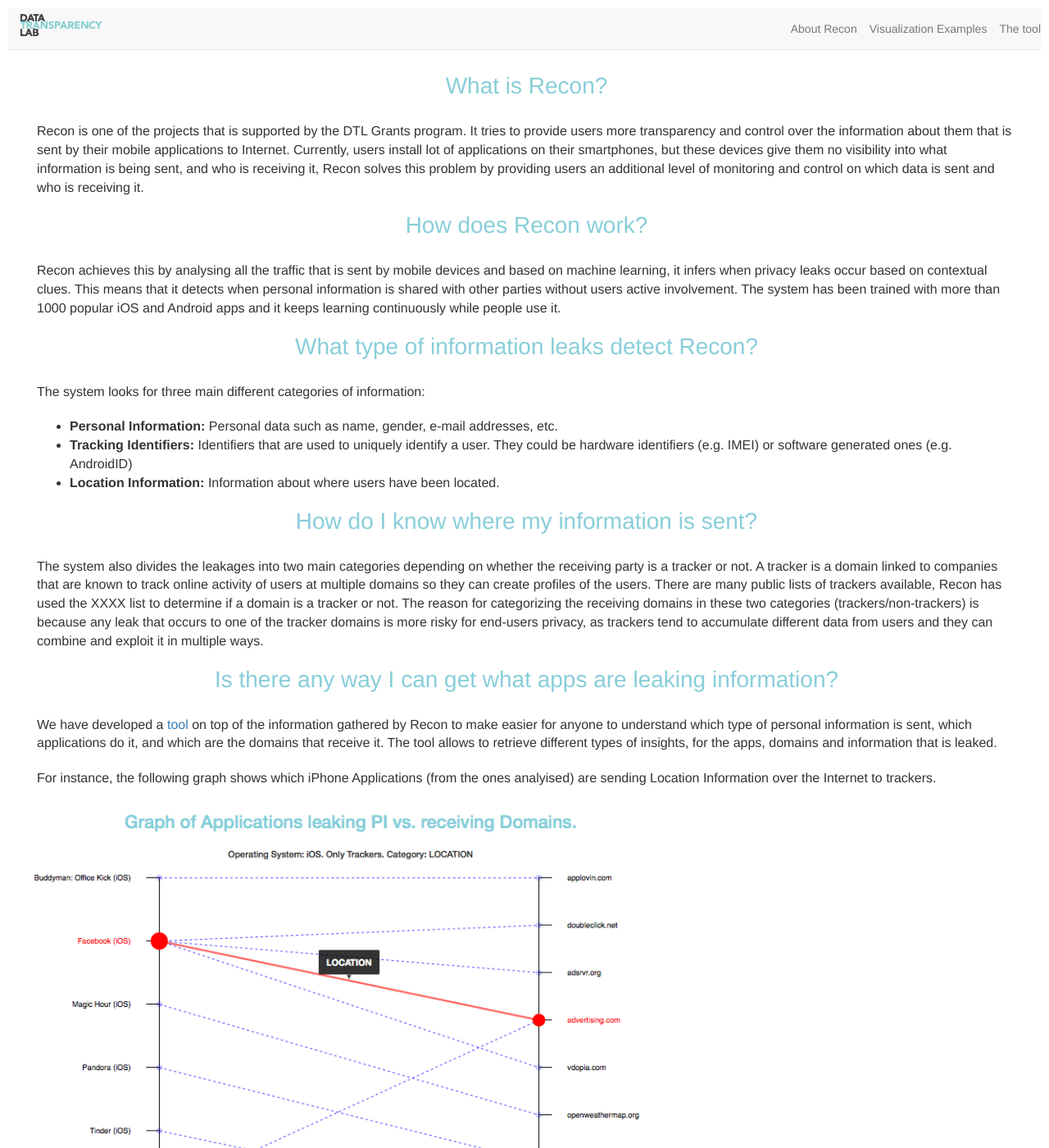
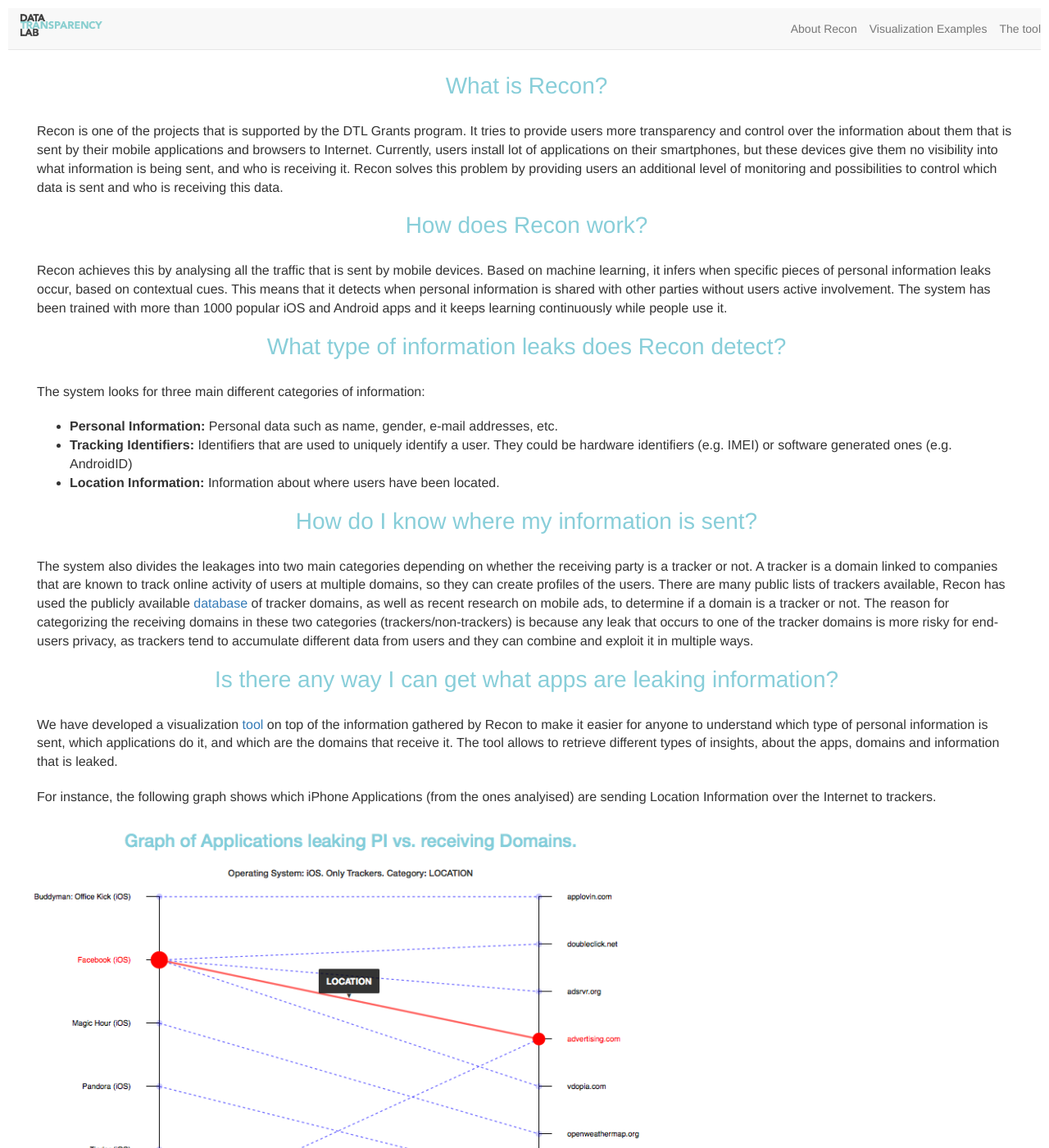
Before and after one commit to datatransparencylab/recon, a Jekyll site: the page built from index.html, in a window 1280 px wide and 1400 px high. Shown: the whole window at 82% size. Built offline with Jekyll 4.4.1, drawn with Linux system fonts in a browser that asks for light colours; some of the changed text lies outside the part shown.

Commit message:
modify some texts for clarification and include link to tracker domain

```diff
--- a/categories.html
+++ b/categories.html
@@ -7,5 +7,5 @@
   </script>
 
   <h3 class="text-center">Number of Apps sending information and domains receiving it per information type</h3>
-  <h4 class="text-center">All Applications (any OS), only tracker domains</h4>
+  <h4 class="text-center">All categories of data, including all applications (any OS) and  tracker domains</h4>
   <div class="example table-mediumfont table-medium" id='categories-table'></div>
--- a/domains.html
+++ b/domains.html
@@ -7,6 +7,6 @@
     var page="domains";
   </script>
 
-  <h3 class="text-center">Number of Apps and type of information sent per domain</h3>
+  <h3 class="text-center">Detailed list of tracker domains, including Number of Apps and type of information sent per domain</h3>
   <h4 class="text-center">All Applications (any OS), only tracker domains</h4>
   <div class="example table-mediumfont table-medium" id='domain-table'></div>
--- a/index.html
+++ b/index.html
@@ -13,23 +13,24 @@
   <p class="description">
     Recon is one of the projects that is supported by the DTL Grants program.
     It tries to provide users more transparency and control over the information
-    about them that is sent by their mobile applications to Internet.
+    about them that is sent by their mobile applications and browsers to Internet.
     Currently, users install lot of applications on their smartphones, but
     these devices give them no visibility into what information is being sent,
-    and who is receiving it, Recon solves this problem by providing users
-    an additional level of monitoring and control on which data is sent and
-    who is receiving it.
+    and who is receiving it. Recon solves this problem by providing users
+    an additional level of monitoring and possibilities to control which data is sent and
+    who is receiving this data.
   </p>
     <h3> How does Recon work? </h3>
   <p class="description">
     Recon achieves this by analysing all the traffic that is sent by mobile
-    devices and based on machine learning, it infers when privacy leaks occur
-    based on contextual clues. This means that it detects when personal
+    devices. Based on machine learning, it infers when specific pieces of personal
+    information leaks occur, based on contextual cues.
+    This means that it detects when personal
     information is shared with other parties without users active involvement.
     The system has been trained with more than 1000 popular iOS and Android
     apps and it keeps learning continuously while people use it.
   </p>
-    <h3> What type of information leaks detect Recon? </h3>
+    <h3> What type of information leaks does Recon detect? </h3>
   <p class="description">
     The system looks for three main different categories of information:
   <ul class="description">
@@ -43,9 +44,10 @@
     The system also divides the leakages into two main categories depending on
     whether the receiving party is a tracker or not. A tracker is a domain
     linked to companies that are known to track online activity of users at
-    multiple domains so they can create profiles of the users. There are many
-    public lists of trackers available, Recon has used the XXXX list to
-    determine if a domain is a tracker or not.
+    multiple domains, so they can create profiles of the users. There are many
+    public lists of trackers available, Recon has used the publicly available
+    <a href="http://pgl.yoyo.org/adservers/"> database </a> of tracker domains,
+    as well as recent research on mobile ads, to determine if a domain is a tracker or not.
     The reason for categorizing the receiving domains in these two categories
     (trackers/non-trackers) is because any leak that occurs to one of the
     tracker domains is more risky for end-users privacy, as trackers tend to
@@ -54,10 +56,10 @@
   </p>
     <h3> Is there any way I can get what apps are leaking information?</h3>
   <p class="description">
-    We have developed a <a href="tool.html"> tool</a> on top of the information gathered by Recon to
-    make easier for anyone to understand which type of personal information is
+    We have developed a visualization <a href="tool.html"> tool</a> on top of the information gathered by     Recon to
+    make it easier for anyone to understand which type of personal information is
     sent, which applications do it, and which are the domains that receive it.
-    The tool allows to retrieve different types of insights, for the apps,
+    The tool allows to retrieve different types of insights, about the apps,
     domains and information that is leaked.
   </p>
   <p class="description">
@@ -68,8 +70,8 @@
   <p class="description">
     In the graph, for instance, we can see how by using the Facebook application,
     your location information is sent to 4 different trackers. We can also see
-    how some of these trackers (e.g. advertising.com) are not receiving only
-    your location from Facebook but from other apps (e.g. Twitter in the example).
+    how some of these trackers (e.g. advertising.com) are not receiving
+    your location only from Facebook but from other apps (e.g. Twitter in the example).
   </p>
   <p class="description">
     Some other example graphics can be found at the <a href="examples.html"> examples </a> section.
--- a/summary.html
+++ b/summary.html
@@ -7,9 +7,9 @@
     var page="summary"
   </script>
 
-  <h3 class=' text-center' id='report-title'>Assessed Categories</h3>
+  <h3 class=' text-center' id='report-title'>Summary of assessed categories of data leaked</h3>
   <h5 class=' text-center' id='report-subtitle'>For All the Apps and Categories assessed</h5>
   <div class="table-largefont table-narrow" id='summary-table-categories'></div>
-  <h3 class=' text-center' id='report-title'>Assessed Applications</h3>
-  <h5 class=' text-center' id='report-subtitle'>For All the Categories and Domains</h5>
+  <h3 class=' text-center' id='report-title'>List of all assessed Applications that leaked information</h3>
+  <h5 class=' text-center' id='report-subtitle'>For All the Categories and Domains assessed</h5>
   <div class="table-largefont table-narrow" id='summary-table-apps'></div>
```
Also changed, not shown: examples.html (+7 -7 lines).
